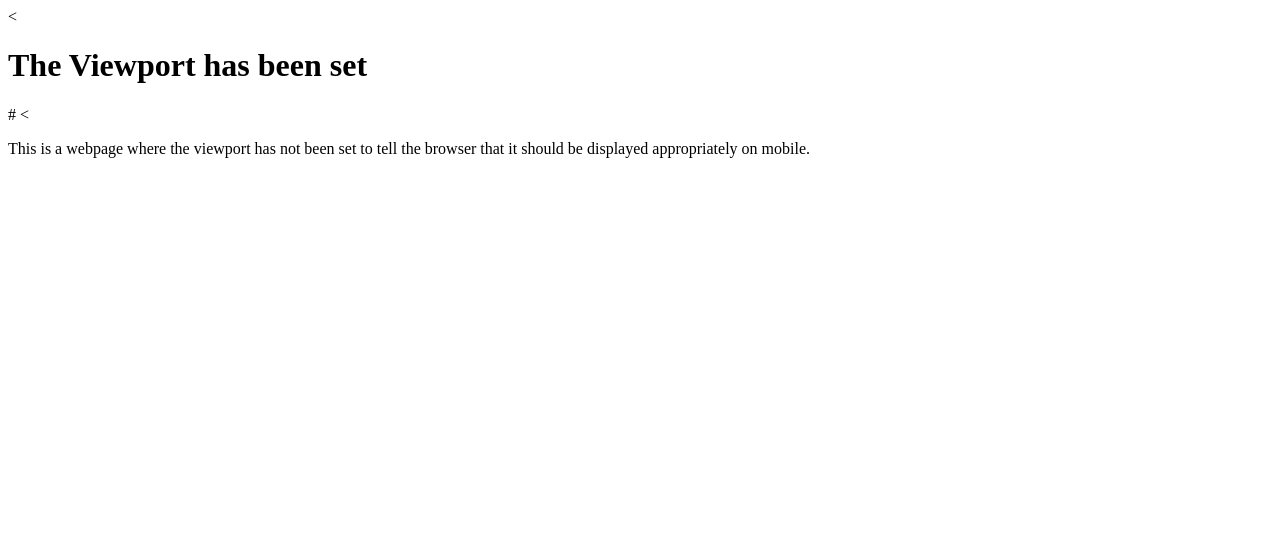
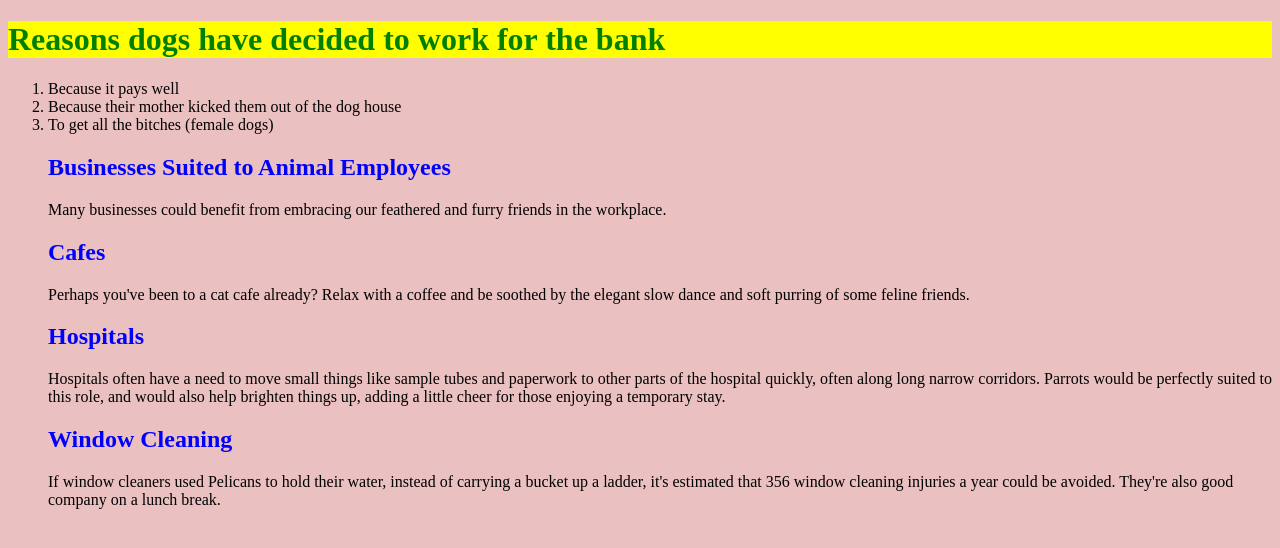
Before and after one commit to DMU-P2588847/labs, a plain HTML site: page index.html in a window 1280 px wide. Drawn offline with Linux system fonts and the light colour scheme.

Commit message:
Add files via upload

```diff
--- a/index.html
+++ b/index.html
@@ -2,13 +2,27 @@
 <html lang="en" dir="ltr">
   <head>
     <meta charset="utf-8">
-    <meta name='viewport'
-    content='width=device-width' />
+    <meta name="viewport" content="width=device-width', initial-sclae=1.0" />
     <title></title>
   </head>
-  <body>
-<<h1>The Viewport has been set</h1>#
-<<p>
-  This is a webpage where the viewport has not been set to tell the browser that it should be displayed appropriately on mobile.</p>
+  <body style= "background-color: #ebc0c0;">
+    <h1 style="color: green; background-color: yellow;">Reasons dogs have decided to work for the bank</h1>
+    <ol>
+      <li> Because it pays well
+      <li> Because their mother kicked them out of the dog house
+      <li> To get all the bitches (female dogs)
+
+    <h2 style="color:blue;" class="a">Businesses Suited to Animal Employees</h2>
+    <p> Many businesses could benefit from embracing our feathered and furry friends in the workplace.
+
+      <h2 style="color:blue;" class="a">Cafes</h2>
+      <p> Perhaps you've been to a cat cafe already? Relax with a coffee and be soothed by the elegant slow dance and soft purring of some feline friends.
+
+      <h2 style="color:blue;" class="a">Hospitals</h2>
+      <p> Hospitals often have a need to move small things like sample tubes and paperwork to other parts of the hospital quickly, often along long narrow corridors. Parrots would be perfectly suited to this role, and would also help brighten things up, adding a little cheer for those enjoying a temporary stay.
+
+      <h2 style="color:blue;" class="a">Window Cleaning</h2>
+      <p>If window cleaners used Pelicans to hold their water, instead of carrying a bucket up a ladder, it's estimated that 356 window cleaning injuries a year could be avoided. They're also good company on a lunch break.
+
   </body>
 </html>
```
